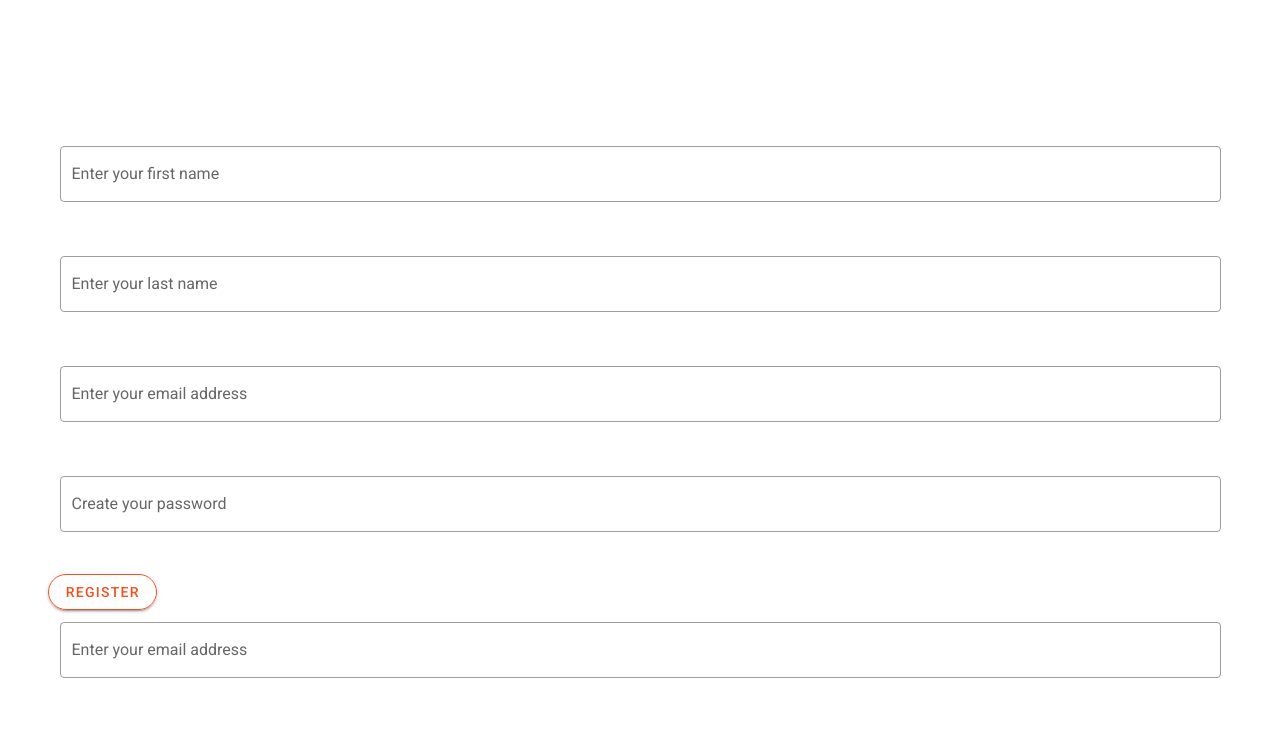
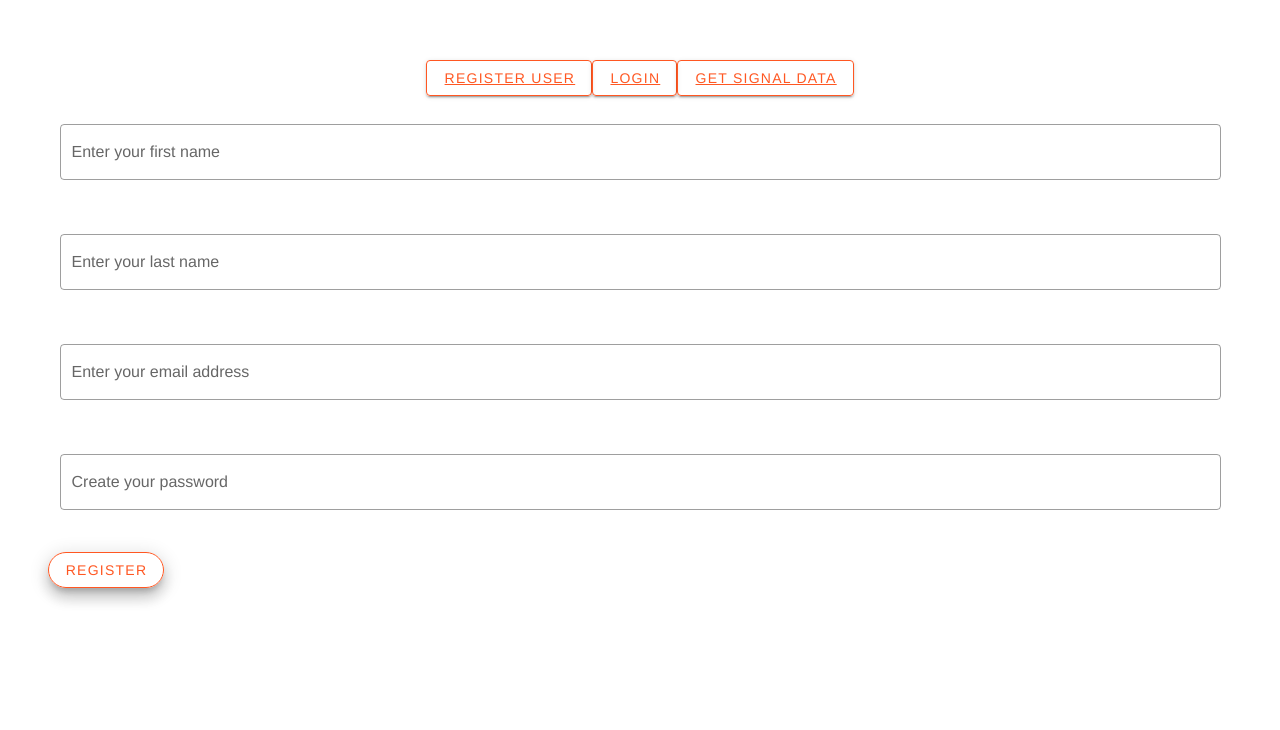
Before and after one commit to JDScharf/vue-app, a Vue app: page /RegisterUser in a window 1280 px wide. Shown: the part 214-944 px from the top of the page. After the commit the page ends 802 px from the top, so only its background shows below. Built offline with nearby package versions, Linux system fonts and the light colour scheme.

Commit message:
added vue router

```diff
--- a/package.json
+++ b/package.json
@@ -13,11 +13,13 @@
     "express": "^4.17.1",
     "serve-static": "^1.14.1",
     "vue": "^2.6.11",
+    "vue-router": "^3.2.0",
     "vuetify": "^2.2.11"
   },
   "devDependencies": {
     "@vue/cli-plugin-babel": "~4.5.0",
     "@vue/cli-plugin-eslint": "~4.5.0",
+    "@vue/cli-plugin-router": "^4.5.9",
     "@vue/cli-service": "~4.5.0",
     "babel-eslint": "^10.1.0",
     "eslint": "^6.7.2",
--- a/src/App.vue
+++ b/src/App.vue
@@ -1,37 +1,57 @@
 <template>
   <v-app>
-    <v-main>
-      <HelloWorld/>
-      <RegisterUser/>
-      <AuthenticateUser/>
-      <GetSignalData/>
-    </v-main>
+      <p>
+      <v-img
+          :src="require('./assets/Salt-City-Security.png')"
+          class="my-3"
+          contain
+          height="250"
+        />
+      <v-btn elevation="2"
+  color="primary"
+  outlined
+  >
+      <router-link to="/RegisterUser">Register User</router-link>
+      </v-btn>
+      <v-btn elevation="2"
+  color="primary"
+  outlined
+  >
+      <router-link to="/AuthenticateUser">Login</router-link>
+      </v-btn>
+      <v-btn elevation="2"
+  color="primary"
+  outlined>
+      <router-link to="/GetSignalData">Get Signal Data</router-link>
+      </v-btn>
+      </p>
+    <v-content>
+    <router-view/>
+    </v-content>
   </v-app>
 </template>
 
-<script>
-import HelloWorld from './components/HelloWorld';
-import RegisterUser from './components/RegisterUser';
-import AuthenticateUser from './components/AuthenticateUser';
-import GetSignalData from './components/GetSignalData';
 
-export default {
-  name: 'App',
-  computed: {
-    theme(){
-      return (this.$vuetify.theme.dark)
+<style lang="scss">
+
+#app {
+  font-family: Avenir, Helvetica, Arial, sans-serif;
+  -webkit-font-smoothing: antialiased;
+  -moz-osx-font-smoothing: grayscale;
+  text-align: center;
+  color: #913d0d;
+}
+
+#nav {
+  padding: 30px;
+
+  a {
+    font-weight: bold;
+    color: #2c3e50;
+
+    &.router-link-exact-active {
+      color: #e47e2b;
     }
-  },
-
-  components: {
-    HelloWorld,
-    RegisterUser,
-    AuthenticateUser,
-    GetSignalData,
-  },
-
-  data: () => ({
-    //
-  }),
-};
-</script>
+  }
+}
+</style>
--- a/src/components/AuthenticateUser.vue
+++ b/src/components/AuthenticateUser.vue
@@ -17,7 +17,7 @@
         ></v-text-field>
         </v-col>
         <v-btn @click="authenticate" depressed
-  elevation="2"
+  elevation="10"
   color="secondary"
   outlined
   raised
--- a/src/components/GetSignalData.vue
+++ b/src/components/GetSignalData.vue
@@ -2,7 +2,7 @@
   <v-container>
     <v-row class="get-signal-data">
         <v-btn @click="getSignalData1" depressed
-  elevation="2"
+  elevation="10"
   color="secondary"
   outlined
   raised
--- a/src/components/RegisterUser.vue
+++ b/src/components/RegisterUser.vue
@@ -31,8 +31,8 @@
         ></v-text-field>
         </v-col>
         <v-btn @click ="register" depressed
-  elevation="2"
-  color="secondary"
+  elevation="10"
+  color="primary"
   outlined
   raised
   rounded>Register</v-btn>
@@ -107,3 +107,7 @@
 }
 }
 </script>
+
+<style>
+
+</style>
--- a/src/main.js
+++ b/src/main.js
@@ -1,10 +1,12 @@
 import Vue from 'vue'
 import App from './App.vue'
 import vuetify from './plugins/vuetify';
+import router from './router'
 
 Vue.config.productionTip = false
 
 new Vue({
   vuetify,
+  router,
   render: h => h(App)
 }).$mount('#app')
--- /dev/null
+++ b/src/router/index.js
@@ -0,0 +1,49 @@
+import Vue from 'vue'
+import VueRouter from 'vue-router'
+import Home from '../views/Home.vue'
+import RegisterUser from '../components/RegisterUser.vue'
+import AuthenticateUser from '../components/AuthenticateUser.vue'
+import GetSignalData from '../components/GetSignalData.vue'
+import Error from '../views/Error.vue'
+
+Vue.use(VueRouter)
+
+const routes = [
+  {
+    path: '/',
+    name: 'Home',
+    component: Home
+  },
+  {
+    path: '/RegisterUser',
+    name: 'RegisterUser',
+    component: RegisterUser
+    // route level code-splitting
+    // this generates a separate chunk (about.[hash].js) for this route
+    // which is lazy-loaded when the route is visited.
+  //  component: () => import(/* webpackChunkName: "about" */ '../views/About.vue')
+  },
+  {
+    path: '/AuthenticateUser',
+    name: 'AuthenticateUser',
+    component: AuthenticateUser
+  },
+  {
+    path: '/GetSignalData',
+    name: 'GetSignalData',
+    component: GetSignalData
+  },
+  {
+    path: '*',
+    name: 'Error',
+    component: Error
+  },
+]
+
+const router = new VueRouter({
+  mode: 'history',
+  base: process.env.BASE_URL,
+  routes
+})
+
+export default router
--- /dev/null
+++ b/src/views/Error.vue
@@ -0,0 +1,5 @@
+<template>
+  <div class="about">
+    <h1>Error, this page is not found</h1>
+  </div>
+</template>
--- /dev/null
+++ b/src/views/Home.vue
@@ -0,0 +1,29 @@
+<template>
+  <div class="home">
+    <HelloWorld msg="Welcome to Your Vue.js App"/>
+    <v-row class="text-center">
+      <v-col cols="12">
+        <v-img
+          :src="require('../assets/Salt-City-Security.png')"
+          class="my-3"
+          contain
+          height="300"
+        />
+        <H1> This is sample text </H1><br>
+        <H3> This is a sub-paragraph </H3>
+      </v-col>
+    </v-row>
+  </div>
+</template>
+
+<script>
+// @ is an alias to /src
+// import HelloWorld from '@/components/HelloWorld.vue'
+
+export default {
+  name: 'Home',
+  components: {
+//    HelloWorld
+  }
+}
+</script>
```
Also changed, not shown: src/components/HelloWorld.vue (+0 -79 lines), 1 other file (tests, documents, lock files or other folders).
